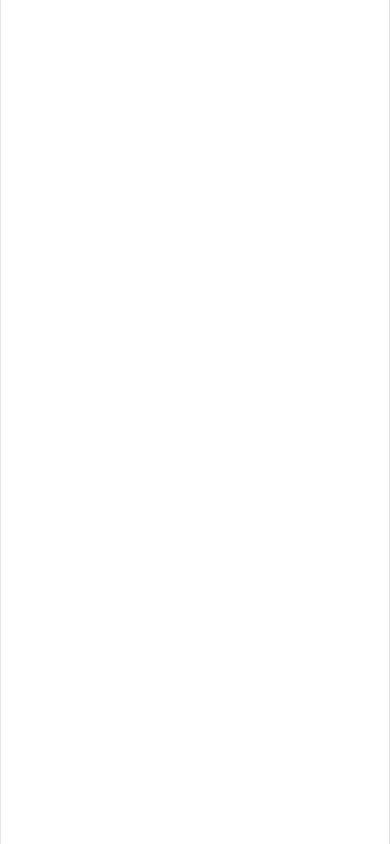
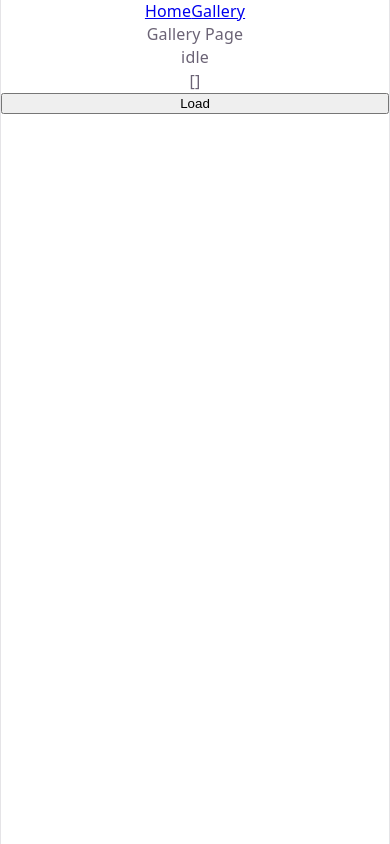
Before and after one commit to sysakm/dog_gallery, a React (Vite) app: page /gallery in a window 390 px wide. Built offline with nearby package versions, Linux system fonts and the light colour scheme; no server answers.

Commit message:
Add routing layer; test API responsiveness

```diff
--- a/package.json
+++ b/package.json
@@ -22,6 +22,7 @@
     "@types/node": "^24.13.3",
     "@types/react": "^19.2.18",
     "@types/react-dom": "^19.2.4",
+    "@types/redux-logger": "^3.0.13",
     "@vitejs/plugin-react": "^6.1.0",
     "oxlint": "^1.79.0",
     "typescript": "~6.0.2",
--- a/src/App.tsx
+++ b/src/App.tsx
@@ -1,6 +1,19 @@
+import {Navigate, Route, Routes} from "react-router-dom";
+import AppRouter from "./AppRouter.tsx";
+import GalleryPage from "./pages/GalleryPage.tsx";
+import NotFoundPage from "./pages/NotFoundPage.tsx";
+import HomePage from "./pages/HomePage.tsx";
+
 function App() {
     return (
-        <></>
+        <Routes>
+            <Route element={<AppRouter/>}>
+                <Route index element={<Navigate to='/home' replace/>}/>
+                <Route path='/home' element={<HomePage/>}/>
+                <Route path='/gallery' element={<GalleryPage/>}/>
+                <Route path='*' element={<NotFoundPage/>}/>
+            </Route>
+        </Routes>
     )
 }
 
--- /dev/null
+++ b/src/AppRouter.tsx
@@ -0,0 +1,15 @@
+import {NavLink, Outlet} from "react-router-dom";
+
+function AppRouter() {
+    return (
+        <>
+            <nav>
+                <NavLink to='/'>Home</NavLink>
+                <NavLink to='/gallery'>Gallery</NavLink>
+            </nav>
+            <Outlet />
+        </>
+    )
+}
+
+export default AppRouter
--- a/src/api/dogApi.ts
+++ b/src/api/dogApi.ts
@@ -7,7 +7,7 @@ const dogApi = axios.create({
     baseURL: DOG_API_BASE_URL,
     timeout: 5000,
     headers: {
-        'x-api-key': import.meta.env.VIT_DOG_API_KEY ?? ''
+        'x-api-key': import.meta.env.VITE_DOG_API_KEY ?? ''
     }
 })
 
@@ -16,7 +16,7 @@ function formatValue(value: string | undefined) {
 }
 
 function formatMetricRange(value: string | undefined, unit: string) {
-    return value?.trim() ? value.trim + ' ' + unit : 'No data'
+    return value?.trim() ? value.trim() + ' ' + unit : 'No data'
 }
 
 function mapBreed(breed: TheDogApiBreed): DogBreed {
--- a/src/main.tsx
+++ b/src/main.tsx
@@ -2,9 +2,12 @@ import {StrictMode} from 'react'
 import {createRoot} from 'react-dom/client'
 import './index.css'
 import App from './App.tsx'
+import {BrowserRouter} from "react-router-dom";
 
 createRoot(document.getElementById('root')!).render(
     <StrictMode>
-        <App/>
+        <BrowserRouter>
+            <App/>
+        </BrowserRouter>
     </StrictMode>,
 )
--- /dev/null
+++ b/src/pages/GalleryPage.tsx
@@ -0,0 +1,42 @@
+import type {DogBreed, RequestStatus} from "../types/dog.ts";
+import {useState} from "react";
+import {fetchBreeds} from "../api/dogApi.ts";
+
+function GalleryPage() {
+
+    const [status, setStatus] = useState<RequestStatus>('idle')
+    const [data, setData] = useState<Array<DogBreed>>([])
+    const [error, setError] = useState<string>('')
+
+    async function handleRequest() {
+        setStatus('loading')
+        try {
+            const data = await fetchBreeds()
+            setStatus('success')
+            setData(data)
+            setError('')
+        } catch (error) {
+            setStatus('error')
+            setData([])
+            setError(error instanceof Error ? error.message : 'Something went wrong')
+        }
+    }
+
+    return (
+        <>
+            Gallery Page
+            <div>
+                {status}
+            </div>
+            <div>
+                {JSON.stringify(data)}
+            </div>
+            <div>
+                {error}
+            </div>
+            <button type='button' onClick={handleRequest}>Load</button>
+        </>
+    )
+}
+
+export default GalleryPage
--- /dev/null
+++ b/src/pages/HomePage.tsx
@@ -0,0 +1,9 @@
+function HomePage() {
+    return (
+        <>
+            Home Page
+        </>
+    )
+}
+
+export default HomePage
--- /dev/null
+++ b/src/pages/NotFoundPage.tsx
@@ -0,0 +1,12 @@
+import { Link } from "react-router-dom"
+
+function NotFoundPage() {
+    return (
+        <>
+            <h1>404 NOT FOUND</h1>
+            <Link to='/' replace>Go home</Link>
+        </>
+    )
+}
+
+export default NotFoundPage
```
Also changed, not shown: 2 other files (tests, documents, lock files or other folders).
